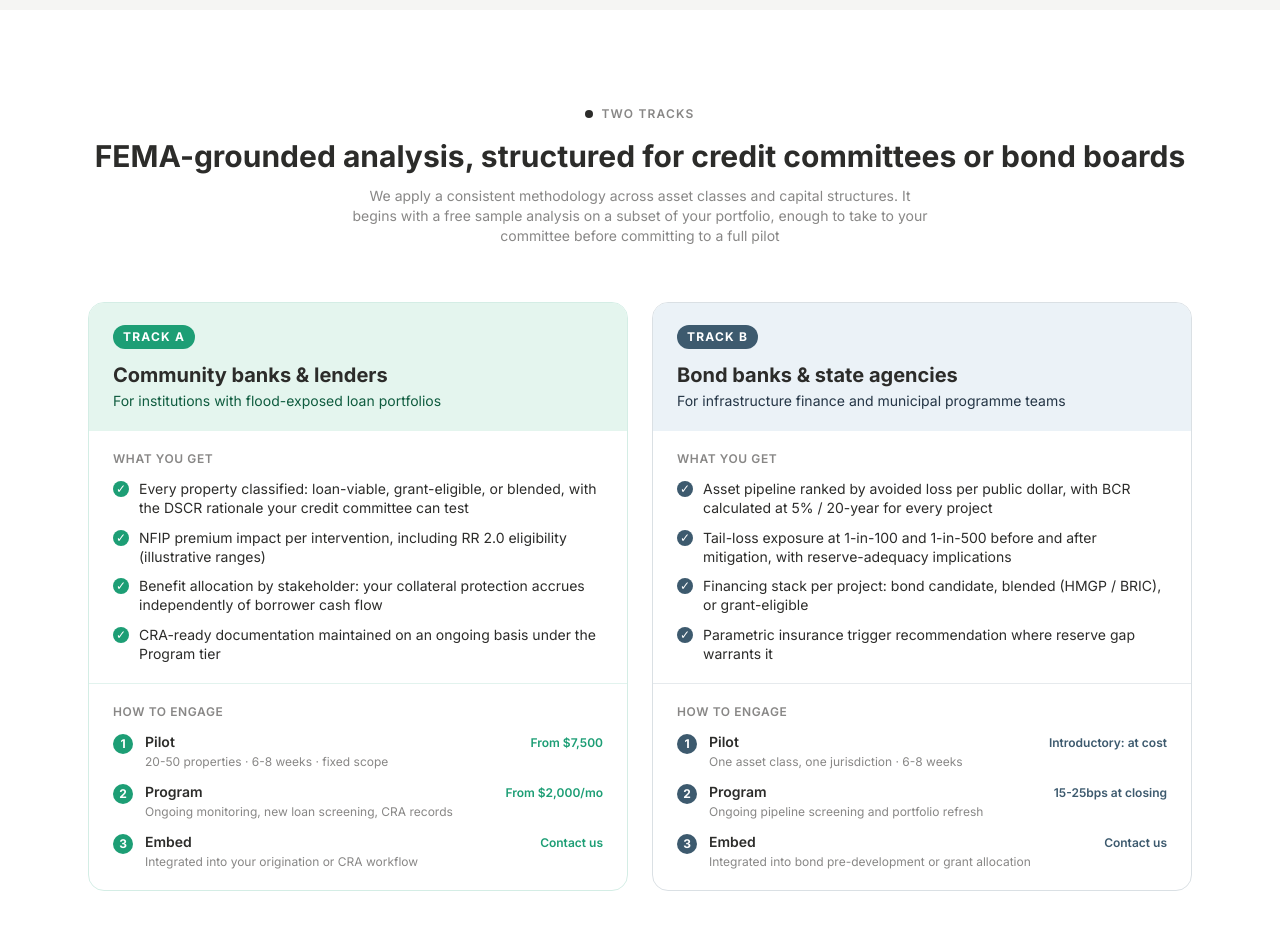
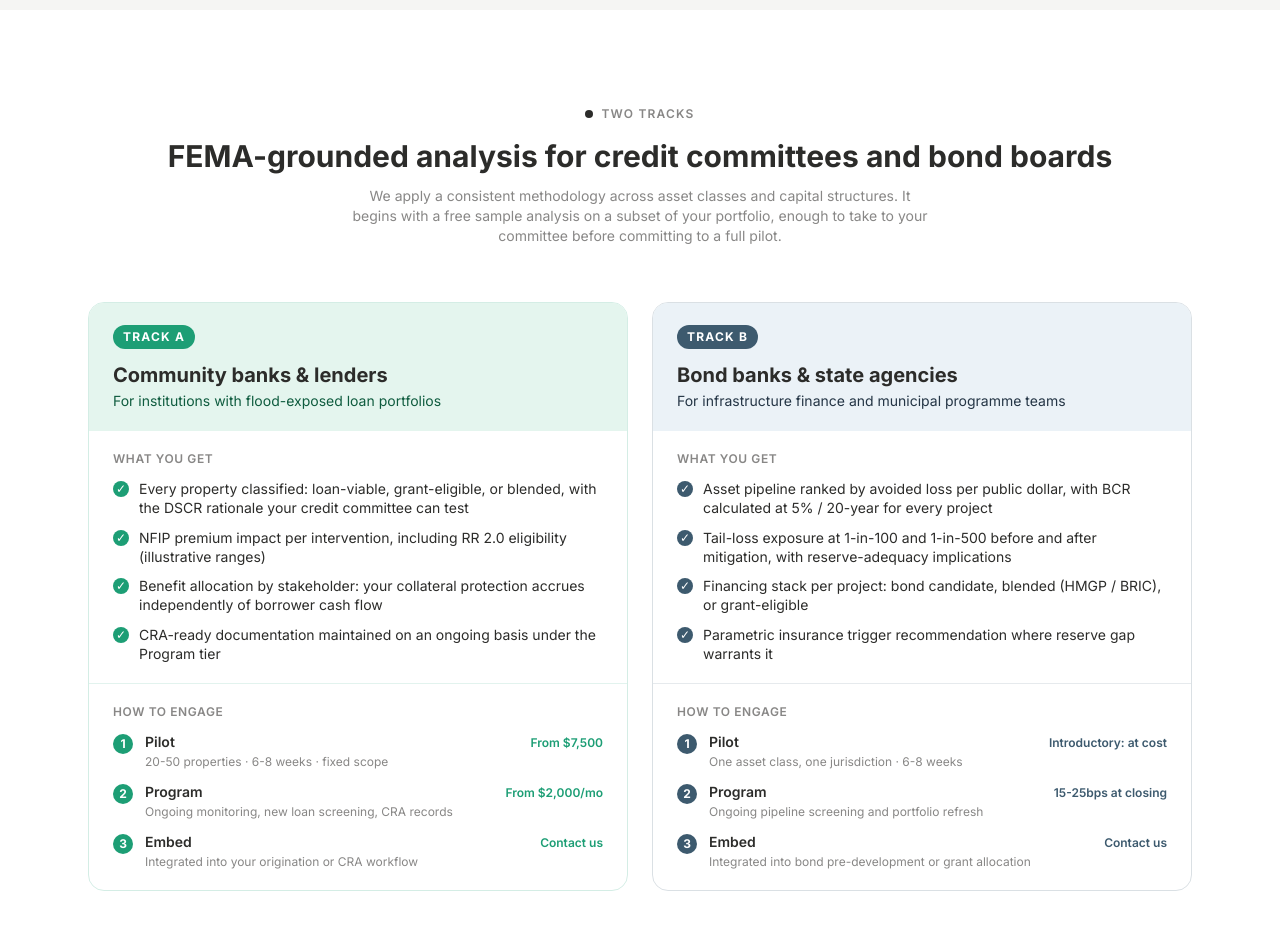
Before and after one commit to DeetMind/RIAB-website, a React (Vite) app: page / in a window 1280 px wide. Shown: the part 1780-2711 px from the top of the page. Built offline with nearby package versions, Linux system fonts and the light colour scheme.

Commit message:
tracks chg1

```diff
--- a/src/components/Tracks.jsx
+++ b/src/components/Tracks.jsx
@@ -74,10 +74,10 @@ export default function Tracks() {
             </span>
           </div>
           <h2 className="text-3xl font-bold text-ink mb-3">
-           FEMA-grounded analysis, structured for credit committees or bond boards
+           FEMA-grounded analysis for credit committees and bond boards
           </h2>
           <p className="text-muted text-sm max-w-xl mx-auto">
-            We apply a consistent methodology across asset classes and capital structures. It begins with a free sample analysis on a subset of your portfolio, enough to take to your committee before committing to a full pilot
+            We apply a consistent methodology across asset classes and capital structures. It begins with a free sample analysis on a subset of your portfolio, enough to take to your committee before committing to a full pilot.
           </p>
         </div>
 
```
